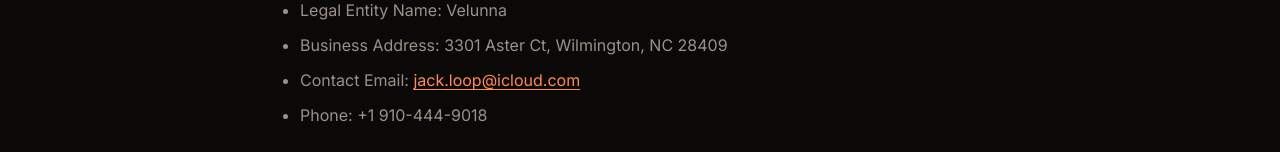
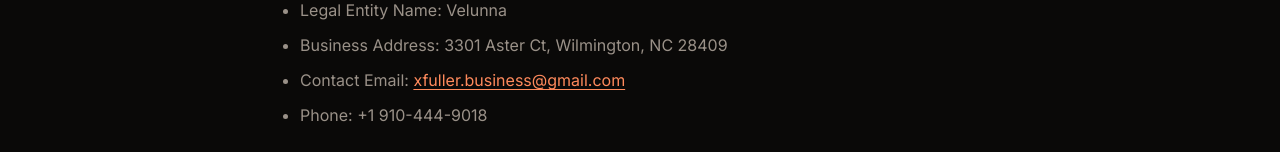
Before and after one commit to Xavier-hacer/shopify-storefront-, a Next.js app: page /legal-notice in a window 1280 px wide. Shown: the part 504-656 px from the top of the page. Built offline with nearby package versions, Linux system fonts and the light colour scheme.

Commit message:
Update contact email to xfuller.business@gmail.com
Replaces jack.loop@icloud.com across all policy pages (Refund,
Shipping, Privacy, Terms of Service, Legal Notice).

```diff
--- a/src/app/legal-notice/page.tsx
+++ b/src/app/legal-notice/page.tsx
@@ -20,7 +20,7 @@
         <li>Business Address: 3301 Aster Ct, Wilmington, NC 28409</li>
         <li>
           Contact Email:{" "}
-          <a href="mailto:jack.loop@icloud.com">jack.loop@icloud.com</a>
+          <a href="mailto:xfuller.business@gmail.com">xfuller.business@gmail.com</a>
         </li>
         <li>Phone: +1 910-444-9018</li>
       </ul>
@@ -128,7 +128,7 @@
       <h2>9. Contact</h2>
       <p>
         For questions regarding this Legal Notice, contact us at{" "}
-        <a href="mailto:jack.loop@icloud.com">jack.loop@icloud.com</a> or
+        <a href="mailto:xfuller.business@gmail.com">xfuller.business@gmail.com</a> or
         call +1 910-444-9018.
       </p>
     </PolicyLayout>
--- a/src/app/privacy-policy/page.tsx
+++ b/src/app/privacy-policy/page.tsx
@@ -467,7 +467,7 @@
         Should you have any questions about our privacy practices or this
         Privacy Policy, or if you would like to exercise any of the rights
         available to you, please call +1 910-444-9018 or email us at{" "}
-        <a href="mailto:jack.loop@icloud.com">jack.loop@icloud.com</a>. For
+        <a href="mailto:xfuller.business@gmail.com">xfuller.business@gmail.com</a>. For
         the purpose of applicable data protection laws, we are the data
         controller of your personal information.
       </p>
--- a/src/app/refund-policy/page.tsx
+++ b/src/app/refund-policy/page.tsx
@@ -19,7 +19,7 @@
       </p>
       <p>
         To start a return, you can contact us at{" "}
-        <a href="mailto:jack.loop@icloud.com">jack.loop@icloud.com</a>.
+        <a href="mailto:xfuller.business@gmail.com">xfuller.business@gmail.com</a>.
         Please note that returns will need to be sent to the following
         address: 3301 Aster Ct, Wilmington, NC 28409.
       </p>
@@ -31,7 +31,7 @@
       </p>
       <p>
         You can always contact us for any return question at{" "}
-        <a href="mailto:jack.loop@icloud.com">jack.loop@icloud.com</a>.
+        <a href="mailto:xfuller.business@gmail.com">xfuller.business@gmail.com</a>.
       </p>
 
       <h2>Damages and issues</h2>
@@ -81,7 +81,7 @@
       <p>
         If more than 15 business days have passed since we&apos;ve approved
         your return, please contact us at{" "}
-        <a href="mailto:jack.loop@icloud.com">jack.loop@icloud.com</a>.
+        <a href="mailto:xfuller.business@gmail.com">xfuller.business@gmail.com</a>.
       </p>
     </PolicyLayout>
   );
--- a/src/app/shipping-policy/page.tsx
+++ b/src/app/shipping-policy/page.tsx
@@ -33,7 +33,7 @@
       <h2>Contact Us</h2>
       <p>
         If you have any questions about your order, please contact us at{" "}
-        <a href="mailto:jack.loop@icloud.com">jack.loop@icloud.com</a>.
+        <a href="mailto:xfuller.business@gmail.com">xfuller.business@gmail.com</a>.
       </p>
     </PolicyLayout>
   );
--- a/src/app/terms-of-service/page.tsx
+++ b/src/app/terms-of-service/page.tsx
@@ -521,7 +521,7 @@
       <h2>Section 24 &mdash; Contact Information</h2>
       <p>
         Questions about the Terms of Service should be sent to us at{" "}
-        <a href="mailto:jack.loop@icloud.com">jack.loop@icloud.com</a>.
+        <a href="mailto:xfuller.business@gmail.com">xfuller.business@gmail.com</a>.
       </p>
     </PolicyLayout>
   );
```
